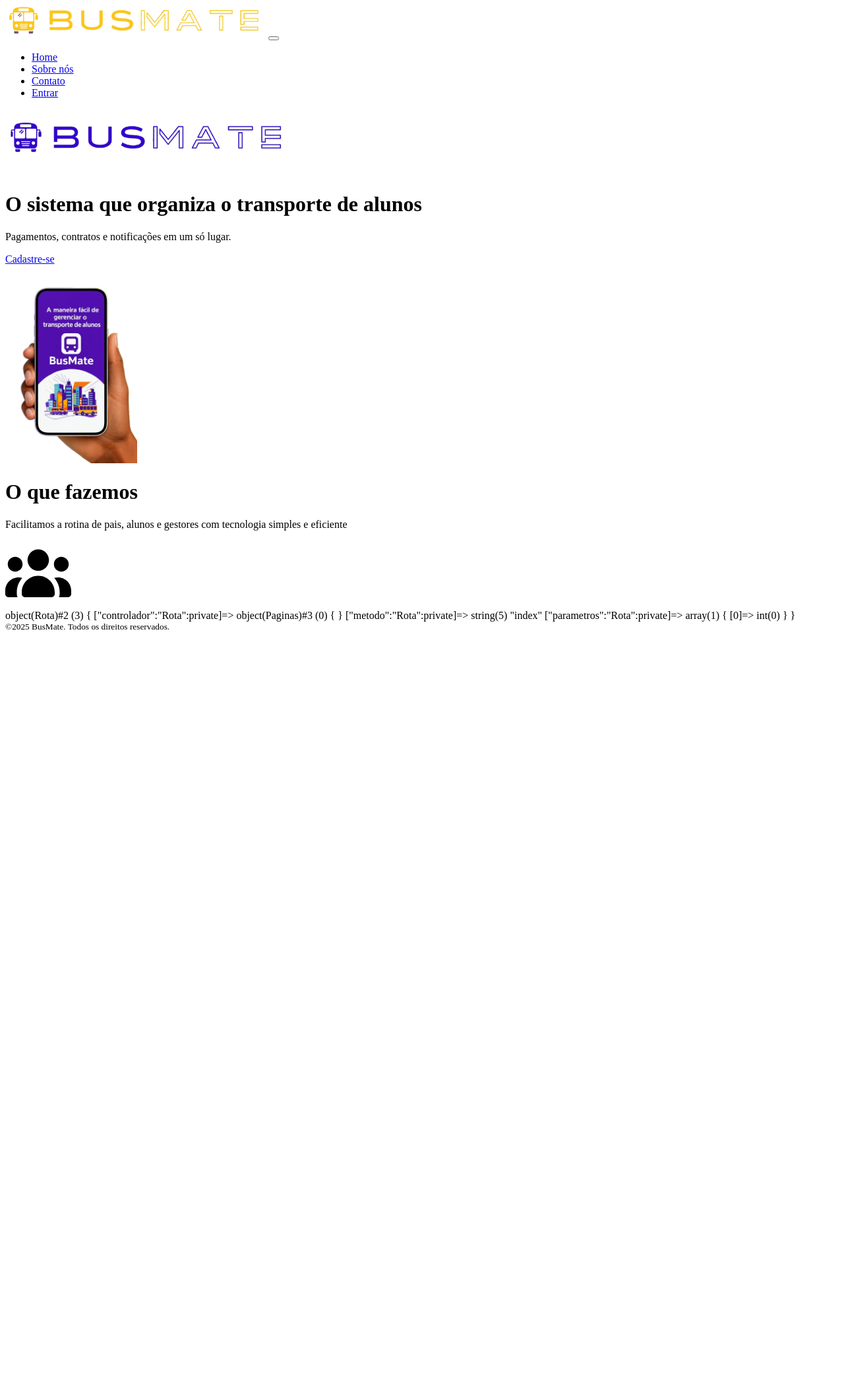
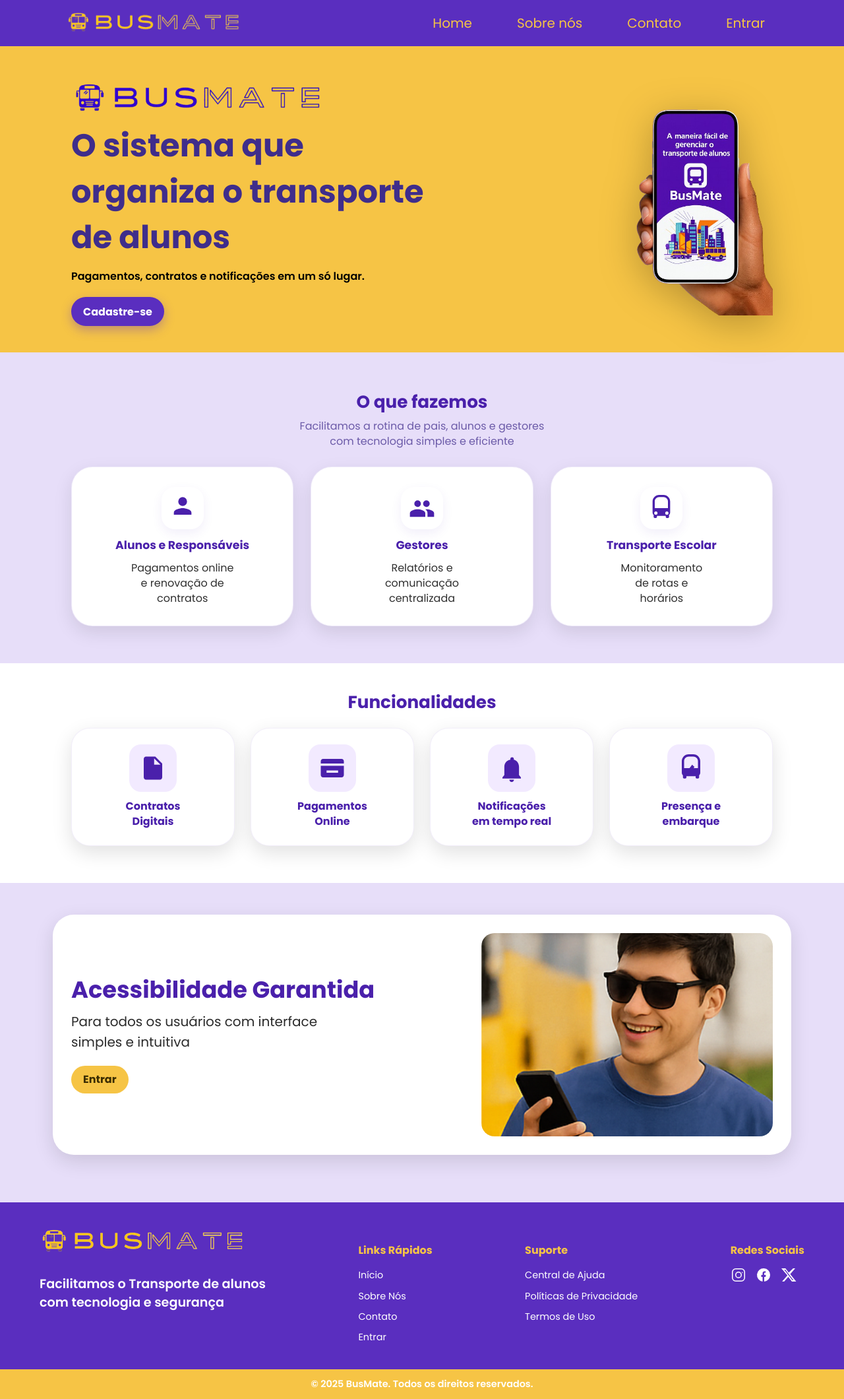
Before and after one commit to vi-630/busmate, a PHP site: page /busmate/ in a window 1280 px wide. Shown: the whole page at 66% size. Before the commit the page ends 954 px from the top, so only its background shows below. Run offline with PHP 8.4, Linux system fonts and the light colour scheme.

Commit message:
Tela Inicial

```diff
--- a/app/Libraries/Rota.php
+++ b/app/Libraries/Rota.php
@@ -21,7 +21,6 @@
             }//fim do if que verica se a url existe
             $this->parametros = $url ? array_values($url): [];
             call_user_func_array([$this->controlador, $this->metodo], $this->parametros);
-            var_dump($this);
         }//fim do construtor
 
         private function url(){
--- a/app/Views/footer.php
+++ b/app/Views/footer.php
@@ -1,9 +1,54 @@
-<footer class="bg-dark p-5 text-light">
-    <div class="container">
-        <small>
-            <div class="border-top mt-3">
-                &COPY;<?= date('Y') ?> BusMate. Todos os direitos reservados.
-            </div>
-        </small>
+<head>
+    <link rel="stylesheet" href="<?= URL ?>/public/css/footer.css">
+</head>
+<footer class="site-footer">
+  <div class="footer-container">
+    <div class="footer-col brand">
+      <img src="<?=URL?>/public/img/logo.png" alt="Logo BusMate">
+      <p class="slogan">Facilitamos o Transporte de alunos<br>com tecnologia e segurança</p>
     </div>
+
+    <div class="footer-col">
+      <h4>Links Rápidos</h4>
+      <ul>
+        <li><a href="<?=URL?>">Início</a></li>
+        <li><a href="<?=URL?>/paginas/sobre">Sobre Nós</a></li>
+        <li><a href="<?=URL?>/paginas/contato">Contato</a></li>
+        <li><a href="<?=URL?>/paginas/entrar">Entrar</a></li>
+      </ul>
+    </div>
+
+    <div class="footer-col">
+      <h4>Suporte</h4>
+      <ul>
+        <li><a href="#">Central de Ajuda</a></li>
+        <li><a href="#">Políticas de Privacidade</a></li>
+        <li><a href="#">Termos de Uso</a></li>
+      </ul>
+    </div>
+
+    <div class="footer-col">
+      <h4>Redes Sociais</h4>
+      <div class="social-links">
+        <a href="#" aria-label="Instagram">
+          <svg xmlns="http://www.w3.org/2000/svg" width="24" height="24" fill="currentColor" viewBox="0 0 24 24">
+            <path d="M7.75 2h8.5A5.75 5.75 0 0 1 22 7.75v8.5A5.75 5.75 0 0 1 16.25 22h-8.5A5.75 5.75 0 0 1 2 16.25v-8.5A5.75 5.75 0 0 1 7.75 2zm0 1.5A4.25 4.25 0 0 0 3.5 7.75v8.5A4.25 4.25 0 0 0 7.75 20.5h8.5a4.25 4.25 0 0 0 4.25-4.25v-8.5A4.25 4.25 0 0 0 16.25 3.5h-8.5zM12 7a5 5 0 1 1 0 10 5 5 0 0 1 0-10zm0 1.5a3.5 3.5 0 1 0 0 7 3.5 3.5 0 0 0 0-7zm5.75-.75a.75.75 0 0 1 .102 1.493L17.75 9a.75.75 0 0 1-.102-1.493L17.75 7z"/>
+          </svg>
+        </a>
+        <a href="#" aria-label="Facebook">
+          <svg xmlns="http://www.w3.org/2000/svg" width="24" height="24" fill="currentColor" viewBox="0 0 24 24">
+            <path d="M22 12a10 10 0 1 0-11.5 9.9v-7h-2v-3h2v-2.3c0-2 1.2-3.1 3-3.1.9 0 1.8.1 1.8.1v2h-1c-1 0-1.3.6-1.3 1.2V12h2.5l-.4 3h-2.1v7A10 10 0 0 0 22 12"/>
+          </svg>
+        </a>
+        <a href="#" aria-label="X">
+          <svg xmlns="http://www.w3.org/2000/svg" width="24" height="24" fill="currentColor" viewBox="0 0 24 24">
+            <path d="M18.9 2H22l-7.6 8.7L23.5 22H17l-5.5-7-6.3 7H2.1l8.1-9.2L1 2h6.2l5 6.6L18.9 2zM17.7 20h1.6L7 4H5.3l12.4 16z"/>
+          </svg>
+        </a>
+      </div>
+    </div>
+  </div>
+  <div class="footer-bottom">
+    <p>© 2025 BusMate. Todos os direitos reservados.</p>
+  </div>
 </footer>
--- a/app/Views/header.php
+++ b/app/Views/header.php
@@ -1,7 +1,10 @@
+<head>
+    <link rel="stylesheet" href="<?= URL ?>/public/css/header.css">
+</head>
 <header class="bg-dark">
     <div class="container">
         <nav class="navbar navbar-expand-sm navbar-dark position-relative">
-            <img src="<?=URL?>/public/img/logo.png" alt="Logo BusMate" style="height: 50px;">
+            <img src="<?=URL?>/public/img/logo.png" alt="Logo BusMate">
             <button class="navbar-toggler" type="button" data-toggle="collapse" data-target="#navbarSupportedContent" aria-controls="navbarSupportedContent" aria-expanded="false" aria-label="Toggle navigation">
                 <span class="navbar-toggler-icon"></span>
             </button>
--- a/app/Views/paginas/home.php
+++ b/app/Views/paginas/home.php
@@ -1,26 +1,114 @@
-<div class="conteiner">
-    <div class="logo">
-        <img src="<?=URL?>/public/img/logo_roxa.png" alt="Logo BusMate" style="height: 100px;">
-        <h1>O sistema que organiza o transporte de alunos</h1>
+<head>
+    <link rel="stylesheet" href="<?= URL ?>/public/css/home.css">
+</head>
+<section class="hero-busmate">
+    <div class="wrap hero-grid">
+      <div class="hero-copy">
+        <img class="hero-logo" src="<?=URL?>/public/img/logo_roxa.png" alt="BusMate">
+        <h1>O sistema que<br>organiza o transporte<br>de alunos</h1>
         <p>Pagamentos, contratos e notificações em um só lugar.</p>
-        <a class="btn btn-info mr-3"
-        href="<?=URL?>/usuarios/cadastrar" data-tooltip="tooltip" title="Não tem uma conta? Cadastre-se">Cadastre-se</a>
+        <a href="<?=URL?>/paginas/entrar" class="btn-cta">Cadastre-se</a>
+      </div>
+
+      <div class="hero-art">
+        <img src="<?=URL?>/public/img/celular.png" alt="App BusMate">
+      </div>
     </div>
-    <div>
-        <img src="<?=URL?>/public/img/celular.png" alt="Imagem BusMate" style="height: 300px;">
+  </section>
+
+  <section class="what-we-do">
+    <div class="wrap">
+      <h2>O que fazemos</h2>
+      <p class="subtitle">Facilitamos a rotina de pais, alunos e gestores<br>com tecnologia simples e eficiente</p>
+
+      <div class="cards-3">
+        <article class="wwd-card">
+          <div class="icon">
+            <svg xmlns="http://www.w3.org/2000/svg" width="40" height="40" fill="currentColor" viewBox="0 0 24 24">
+              <path d="M12 12c2.67 0 8 1.34 8 4v2H4v-2c0-2.66 5.33-4 8-4zm0-2a4 4 0 1 0 0-8 4 4 0 0 0 0 8z"/>
+            </svg>
+          </div>
+          <h3>Alunos e Responsáveis</h3>
+          <p>Pagamentos online<br>e renovação de<br>contratos</p>
+        </article>
+
+        <article class="wwd-card">
+          <div class="icon">
+            <svg xmlns="http://www.w3.org/2000/svg" width="40" height="40" fill="currentColor" viewBox="0 0 24 24">
+              <path d="M16 11c1.66 0 2.99-1.34 2.99-3S17.66 5 16 5a3 3 0 1 0 0 6zm-8 0c1.66 0 2.99-1.34 2.99-3S9.66 5 8 5a3 3 0 1 0 0 6zm0 2c-2.33 0-7 1.17-7 3.5V20h14v-3.5c0-2.33-4.67-3.5-7-3.5zm8 0c-.29 0-.62.02-.97.05 1.16.84 1.97 2.05 1.97 3.45V20h6v-3.5c0-2.33-4.67-3.5-7-3.5z"/>
+            </svg>
+          </div>
+          <h3>Gestores</h3>
+          <p>Relatórios e<br>comunicação<br>centralizada</p>
+        </article>
+
+        <article class="wwd-card">
+          <div class="icon">
+            <svg xmlns="http://www.w3.org/2000/svg" width="40" height="40" fill="currentColor" viewBox="0 0 24 24">
+              <path d="M4 16c0 .88.39 1.67 1 2.22V20c0 .55.45 1 1 1h1c.55 0 1-.45 1-1v-1h8v1c0 .55.45 1 1 1h1c.55 0 1-.45 1-1v-1.78c.61-.55 1-1.34 1-2.22V6c0-3.31-2.69-6-6-6H10C6.69 0 4 2.69 4 6v10zM6 6c0-2.21 1.79-4 4-4h4c2.21 0 4 1.79 4 4v6H6V6zm1 9a1.5 1.5 0 1 1 0 3 1.5 1.5 0 0 1 0-3zm10 0a1.5 1.5 0 1 1 0 3 1.5 1.5 0 0 1 0-3z"/>
+            </svg>
+          </div>
+          <h3>Transporte Escolar</h3>
+          <p>Monitoramento<br>de rotas e<br>horários</p>
+        </article>
+      </div>
     </div>
-</div>
-<div class="conteudo">
-    <h1>O que fazemos</h1>
-    <p>Facilitamos a rotina de pais, alunos e gestores com tecnologia simples e eficiente</p>
+  </section>
 
-    <div class="card">
-        <svg xmlns="http://www.w3.org/2000/svg" width="100px" heigth="100px" viewBox="0 0 640 640"><!--!Font Awesome Free v7.0.1 by @fontawesome - https://fontawesome.com License - https://fontawesome.com/license/free Copyright 2025 Fonticons, Inc.--><path d="M320 80C377.4 80 424 126.6 424 184C424 241.4 377.4 288 320 288C262.6 288 216 241.4 216 184C216 126.6 262.6 80 320 80zM96 152C135.8 152 168 184.2 168 224C168 263.8 135.8 296 96 296C56.2 296 24 263.8 24 224C24 184.2 56.2 152 96 152zM0 480C0 409.3 57.3 352 128 352C140.8 352 153.2 353.9 164.9 357.4C132 394.2 112 442.8 112 496L112 512C112 523.4 114.4 534.2 118.7 544L32 544C14.3 544 0 529.7 0 512L0 480zM521.3 544C525.6 534.2 528 523.4 528 512L528 496C528 442.8 508 394.2 475.1 357.4C486.8 353.9 499.2 352 512 352C582.7 352 640 409.3 640 480L640 512C640 529.7 625.7 544 608 544L521.3 544zM472 224C472 184.2 504.2 152 544 152C583.8 152 616 184.2 616 224C616 263.8 583.8 296 544 296C504.2 296 472 263.8 472 224zM160 496C160 407.6 231.6 336 320 336C408.4 336 480 407.6 480 496L480 512C480 529.7 465.7 544 448 544L192 544C174.3 544 160 529.7 160 512L160 496z "/></svg>
+  <section class="features-busmate">
+    <div class="wrap">
+      <h2>Funcionalidades</h2>
+
+      <div class="cards-4">
+        <article class="feat-card">
+          <div class="feat-icon">
+            <svg xmlns="http://www.w3.org/2000/svg" width="36" height="36" fill="currentColor" viewBox="0 0 24 24">
+              <path d="M6 2c-1.1 0-2 .9-2 2v16c0 1.1.9 2 2 2h12c1.1 0 2-.9 2-2V8l-6-6H6zm7 7V3.5L18.5 9H13z"/>
+            </svg>
+          </div>
+          <h4>Contratos<br>Digitais</h4>
+        </article>
+
+        <article class="feat-card">
+          <div class="feat-icon">
+            <svg xmlns="http://www.w3.org/2000/svg" width="36" height="36" fill="currentColor" viewBox="0 0 24 24">
+              <path d="M20 4H4c-1.1 0-2 .9-2 2v2h20V6c0-1.1-.9-2-2-2zM2 18c0 1.1.9 2 2 2h16c1.1 0 2-.9 2-2v-8H2v8zm5-4h10v2H7v-2z"/>
+            </svg>
+          </div>
+          <h4>Pagamentos<br>Online</h4>
+        </article>
+
+        <article class="feat-card">
+          <div class="feat-icon">
+            <svg xmlns="http://www.w3.org/2000/svg" width="36" height="36" fill="currentColor" viewBox="0 0 24 24">
+              <path d="M12 24c1.1 0 2-.9 2-2h-4c0 1.1.9 2 2 2zm6.36-6V11c0-3.07-1.63-5.64-4.5-6.32V4a1.5 1.5 0 0 0-3 0v.68C7.27 5.36 5.64 7.92 5.64 11v7L4 20v1h16v-1l-1.64-2z"/>
+            </svg>
+          </div>
+          <h4>Notificações<br>em tempo real</h4>
+        </article>
+
+        <article class="feat-card">
+          <div class="feat-icon">
+            <svg xmlns="http://www.w3.org/2000/svg" width="36" height="36" fill="currentColor" viewBox="0 0 24 24">
+              <path d="M4 16c0 .88.39 1.67 1 2.22V20c0 .55.45 1 1 1h1c.55 0 1-.45 1-1v-1h8v1c0 .55.45 1 1 1h1c.55 0 1-.45 1-1v-1.78c.61-.55 1-1.34 1-2.22V6c0-3.31-2.69-6-6-6H10C6.69 0 4 2.69 4 6v10zm2-10c0-2.21 1.79-4 4-4h4c2.21 0 4 1.79 4 4v6H6V6z"/>
+              <path d="M9.5 13.5 8 12l-2 2 3.5 3.5L15 11l-2-2-3.5 4.5z"/>
+            </svg>
+          </div>
+          <h4>Presença e<br>embarque</h4>
+        </article>
+      </div>
     </div>
-    <div class="card">
+  </section>
 
+  <section class="accessibility">
+    <div class="wrap access-grid">
+      <div class="access-copy">
+        <h3>Acessibilidade Garantida</h3>
+        <p>Para todos os usuários com interface<br>simples e intuitiva</p>
+        <a class="btn-ghost" href="<?=URL?>/paginas/entrar">Entrar</a>
+      </div>
+      <div class="access-art">
+        <img src="<?=URL?>/public/img/cara-feliz.png" alt="Usuário com smartphone">
+      </div>
     </div>
-    <div class="card">
-
-    </div>
-</div>
+  </section>
--- /dev/null
+++ b/public/css/footer.css
@@ -0,0 +1,85 @@
+.site-footer{
+  background: #5a2ebf;
+  padding: 40px 0 0;
+  font-family: 'Poppins', sans-serif;
+  color: #fff;
+}
+
+.footer-container{
+  max-width: 1200px;
+  margin: 0 auto;
+  padding: 0 20px;
+  display: flex;
+  justify-content: space-between;
+  flex-wrap: wrap;
+  gap: 30px;
+}
+
+.footer-col h4{
+  margin-bottom: 14px;
+  font-size: 1rem;
+  font-weight: 700;
+  color: #f6c445;
+}
+
+.footer-col ul{
+  list-style: none;
+  margin: 0;
+  padding: 0;
+}
+.footer-col ul li{
+  margin-bottom: 8px;
+}
+.footer-col ul li a{
+  color: #fff;
+  text-decoration: none;
+  font-size: 0.9rem;
+  transition: color 0.2s;
+}
+.footer-col ul li a:hover{
+  color: #f6c445;
+}
+
+.footer-col.brand img{
+  height: 40px;
+  margin-bottom: 5px;
+}
+.footer-col.brand .slogan{
+  font-size: 1.2rem;
+  font-weight: 600;
+  color: #fff;
+}
+
+.social-links a{
+  display: inline-block;
+  margin-right: 10px;
+  color: #fff;
+  transition: transform 0.2s, color 0.2s;
+}
+.social-links a:hover{
+  color: #f6c445;
+  transform: scale(1.1);
+}
+
+.footer-bottom {
+  background: #f6c445;
+  text-align: center;
+  margin-top: 30px;
+  padding: 12px 10px;
+  width: 100%;
+}
+.footer-bottom p {
+  margin: 0;
+  font-size: 0.9rem;
+  color: #fff;
+  font-weight: 600;
+}
+
+@media (max-width: 768px){
+  .footer-container{
+    flex-direction: column;
+    align-items: center;
+    text-align: center;
+  }
+  .footer-col{ width: 100%; }
+}
--- /dev/null
+++ b/public/css/header.css
@@ -0,0 +1,104 @@
+@import url('https://fonts.googleapis.com/css2?family=Poppins:wght@400;600;700&display=swap');
+
+*{ box-sizing: border-box; }
+html, body{ height: 100%; }
+body{ margin: 0;
+    font-family: 'Poppins', sans-serif;
+    padding-top: 70px;
+}
+
+:root{
+  --purple: #5a2ebf;
+  --purple-dark: #4a20ab;
+  --yellow: #f6c445;
+  --white: #ffffff;
+}
+
+.bg-dark{
+  background: var(--purple);
+  margin: 0;
+  padding: 0;
+  width: 100%;
+  position: fixed;
+  top: 0;
+  left: 0;
+  z-index: 9999;
+}
+
+.container{
+  max-width: 100%;
+  margin: 0;
+  padding: 0;
+}
+
+.navbar{
+  display: flex;
+  align-items: center;
+  justify-content: space-between;
+  gap: 12px;
+  min-height: 70px;
+  padding: 12px 20px;
+  color: var(--white);
+  font-family: 'Poppins', sans-serif;
+}
+
+.navbar > img{
+  height: 34px;
+  width: auto;
+  margin-left: 10vh;
+}
+
+.navbar-collapse{
+  flex: 1;
+  display: flex;
+  justify-content: flex-end;
+}
+
+.navbar-nav{
+  display: flex;
+  align-items: center;
+  gap: 28px;
+  list-style: none;
+  margin: 0;
+  padding: 0;
+}
+
+.nav-link{
+  color: var(--yellow);
+  margin-right: 10vh;
+  margin-left: -10vh;
+  text-decoration: none;
+  font-size: 20px;
+  padding: 10px 20px;
+  border-radius: 20px;
+  transition: color .2s ease, background .2s ease, transform .1s ease;
+}
+.nav-link:hover,
+.nav-link:focus-visible{
+  color: var(--white);
+  background: rgba(255,255,255,.10);
+  outline: none;
+}
+.nav-link:active{ transform: translateY(1px); }
+.navbar-toggler {
+  display: none !important;
+}
+
+@media (max-width: 992px){
+  .navbar{ padding: 10px 14px; min-height: 64px; }
+  .navbar > img{ height: 30px; }
+  .navbar-nav{ gap: 18px; }
+}
+
+@media (max-width: 720px){
+  .navbar{ flex-wrap: wrap; }
+  .navbar-collapse{ width: 100%; justify-content: center; }
+  .navbar-nav{ flex-wrap: wrap; justify-content: center; gap: 16px; }
+}
+
+@media (max-width: 420px){
+  .navbar{ padding: 8px 10px; min-height: 56px; }
+  .navbar > img{ height: 26px; }
+  .nav-link{ font-weight: 600; padding: 6px 4px; }
+  .navbar-nav{ gap: 12px; }
+}
--- /dev/null
+++ b/public/css/home.css
@@ -0,0 +1,233 @@
+@import url('https://fonts.googleapis.com/css2?family=Poppins:wght@400;600;700&display=swap');
+
+:root{
+  --purple:#5a2ebf;
+  --purple-dark:#4a20ab;
+  --yellow:#f6c445;
+  --ink:#161616;
+  --muted:#6c6c6c;
+  --lavender:#e7def9;
+  --card:#ffffff;
+
+  --wrap:1120px;
+  --gutter-desktop:28px;
+  --gutter-tablet:22px;
+  --gutter-mobile:16px;
+
+  --radius-xl:32px;
+  --radius-lg:28px;
+  --shadow:0 10px 30px rgba(0,0,0,.12);
+}
+
+body{ color:var(--ink); line-height:1.45; font-family:'Poppins',sans-serif; margin:0; }
+
+.wrap{
+  max-width: var(--wrap);
+  margin-inline: auto;
+  padding-inline: var(--gutter-desktop);
+}
+@media (max-width: 992px){
+  .wrap{ padding-inline: var(--gutter-tablet); }
+}
+@media (max-width: 560px){
+  .wrap{ padding-inline: var(--gutter-mobile); }
+}
+
+.hero-busmate{
+  background: var(--yellow);
+  padding: 40px 0;
+}
+.hero-grid{
+  display:grid;
+  grid-template-columns: 1.1fr .9fr;
+  align-items:center;
+  gap: 24px;
+}
+.hero-logo{ height: 90px; margin-bottom: -20px; }
+.hero-copy h1{
+  font-weight:700; color:#3f2d8b;
+  font-size: clamp(2rem, 3vw + 1rem, 3rem);
+  margin: 0 0 12px;
+}
+.hero-copy p{ margin: 0 0 20px; color:#000; font-weight:600; }
+.btn-cta{
+  display:inline-flex; align-items:center; justify-content:center;
+  height:44px; padding:0 18px; border-radius:999px;
+  background: var(--purple); color:#fff; text-decoration:none; font-weight:700;
+  box-shadow: 0 6px 16px rgba(90,46,191,.35);
+  transition: transform .15s ease, filter .15s ease;
+}
+.btn-cta:hover{ transform: translateY(-1px); filter: brightness(1.05); }
+.hero-art img{
+  width:50%; height:auto; display:block; max-width:420px; margin-left:auto;
+  filter: drop-shadow(0 12px 28px rgba(0,0,0,.25));
+}
+@media (max-width: 992px){
+  .hero-grid{ grid-template-columns: 1fr; }
+  .hero-art img{ margin:18px auto 0; width:100%; }
+}
+
+.what-we-do{
+  background: var(--lavender);
+  padding: 56px 0;
+  text-align:center;
+}
+.what-we-do h2{
+  color: var(--purple-dark);
+  font-size: clamp(1.4rem, .8vw + 1rem, 2rem);
+  margin: 0 0 6px;
+}
+.what-we-do .subtitle{
+  color:#6b5aa8;
+  margin: 0 0 26px;
+}
+.cards-3{
+  display:grid;
+  grid-template-columns: repeat(3, 1fr);
+  gap: 26px;
+}
+.wwd-card{
+  background: var(--card);
+  border-radius: var(--radius-xl);
+  padding: 30px 26px;
+  box-shadow: 0 10px 28px rgba(0,0,0,.10);
+  border: 1px solid rgba(90,46,191,.10);
+}
+.wwd-card .icon{
+  height: 64px; width: 64px; margin: 0 auto 12px;
+  display:grid; place-items:center;
+  border-radius: 20px;
+  background: #fff;
+  box-shadow: 0 6px 16px rgba(90,46,191,.08);
+  color: var(--purple-dark);
+}
+.wwd-card .icon svg,
+.wwd-card .icon img{ width: 40px; height: 40px; }
+.wwd-card h3{
+  margin: 8px 0 10px; color: var(--purple-dark);
+  font-size: 1.08rem; font-weight:700;
+}
+.wwd-card p{ margin: 0; color:#2f2f2f; line-height:1.45; }
+
+.features-busmate{
+  background:#fff;
+  padding: 40px 0 56px;
+  text-align:center;
+}
+.features-busmate h2{
+  color: var(--purple-dark);
+  font-size: clamp(1.4rem, .8vw + 1rem, 2rem);
+  margin: 0 0 20px;
+}
+.cards-4{
+  display:grid;
+  grid-template-columns: repeat(4,1fr);
+  gap: 24px;
+}
+.feat-card{
+  background: var(--card);
+  border-radius: var(--radius-lg);
+  padding: 24px 18px;
+  box-shadow: var(--shadow);
+  border: 1px solid rgba(90,46,191,.08);
+}
+.feat-icon{
+  width: 72px; height:72px; margin: 0 auto 10px;
+  border-radius: 18px;
+  background: #f2eaff;
+  display:grid; place-items:center;
+  color: var(--purple-dark);
+}
+.feat-icon svg, .feat-icon img{ width: 42px; height:42px; }
+.feat-card h4{ margin: 6px 0 0; font-size: 1rem; color: var(--purple-dark); }
+
+.accessibility{
+  background: var(--lavender);
+  padding: 48px 0 72px;
+}
+
+.accessibility .wrap{
+  padding-inline: var(--gutter-desktop);
+}
+@media (max-width: 992px){
+  .accessibility .wrap{ padding-inline: var(--gutter-tablet); }
+}
+@media (max-width: 560px){
+  .accessibility .wrap{ padding-inline: var(--gutter-mobile); }
+}
+
+.access-grid{
+  background: #fff;
+  border-radius: var(--radius-xl);
+  box-shadow: var(--shadow);
+  padding: 28px;
+  display: grid;
+  grid-template-columns: 1.15fr .85fr;
+  gap: 24px;
+  align-items: center;
+}
+
+.access-copy h3{
+  color: var(--purple-dark);
+  margin: 0 0 12px;
+  font-weight: 700;
+  font-size: clamp(1.7rem, 1.4vw + 1.2rem, 2.2rem);
+  line-height: 1.2;
+}
+.access-copy p{
+  margin: 0 0 20px;
+  color: #2a2a2a;
+  font-size: clamp(1.05rem, .7vw + .9rem, 1.25rem);
+  line-height: 1.55;
+}
+
+.btn-ghost{
+  display: inline-flex; align-items: center; justify-content: center;
+  height: 42px; padding: 0 18px;
+  border-radius: 999px;
+  background: var(--yellow);
+  color: #3b2d00; text-decoration: none; font-weight: 700;
+  font-size: 1rem;
+}
+
+.access-art{ margin: 0; }
+.access-art img{
+  width: 100%;
+  height: auto;
+  display: block;
+  border-radius: 20px;
+  object-fit: cover;
+  max-height: 420px;
+}
+
+@media (max-width: 992px){
+  .access-grid{
+    grid-template-columns: 1fr;
+    padding: 24px;
+  }
+  .access-art img{
+    max-height: 360px;
+  }
+}
+
+@media (max-width: 560px){
+  .btn-ghost{ width: 100%; height: 46px; }
+  .access-grid{ gap: 18px; }
+}
+
+@media (max-width: 1100px){
+  .cards-3{ gap: 22px; }
+  .cards-4{ gap: 22px; }
+}
+@media (max-width: 992px){
+  .hero-grid{ grid-template-columns: 1fr; }
+  .cards-3{ grid-template-columns: 1fr 1fr; }
+  .cards-4{ grid-template-columns: 1fr 1fr; }
+  .access-grid{ grid-template-columns: 1fr; }
+}
+@media (max-width: 560px){
+  .cards-3, .cards-4{ grid-template-columns: 1fr; }
+  .wwd-card{ padding: 26px 22px; }
+  .feat-card{ padding: 22px 18px; }
+  .btn-cta, .btn-ghost{ width: 100%; }
+}
```
Also changed, not shown: public/img/cara-feliz.png (added).
